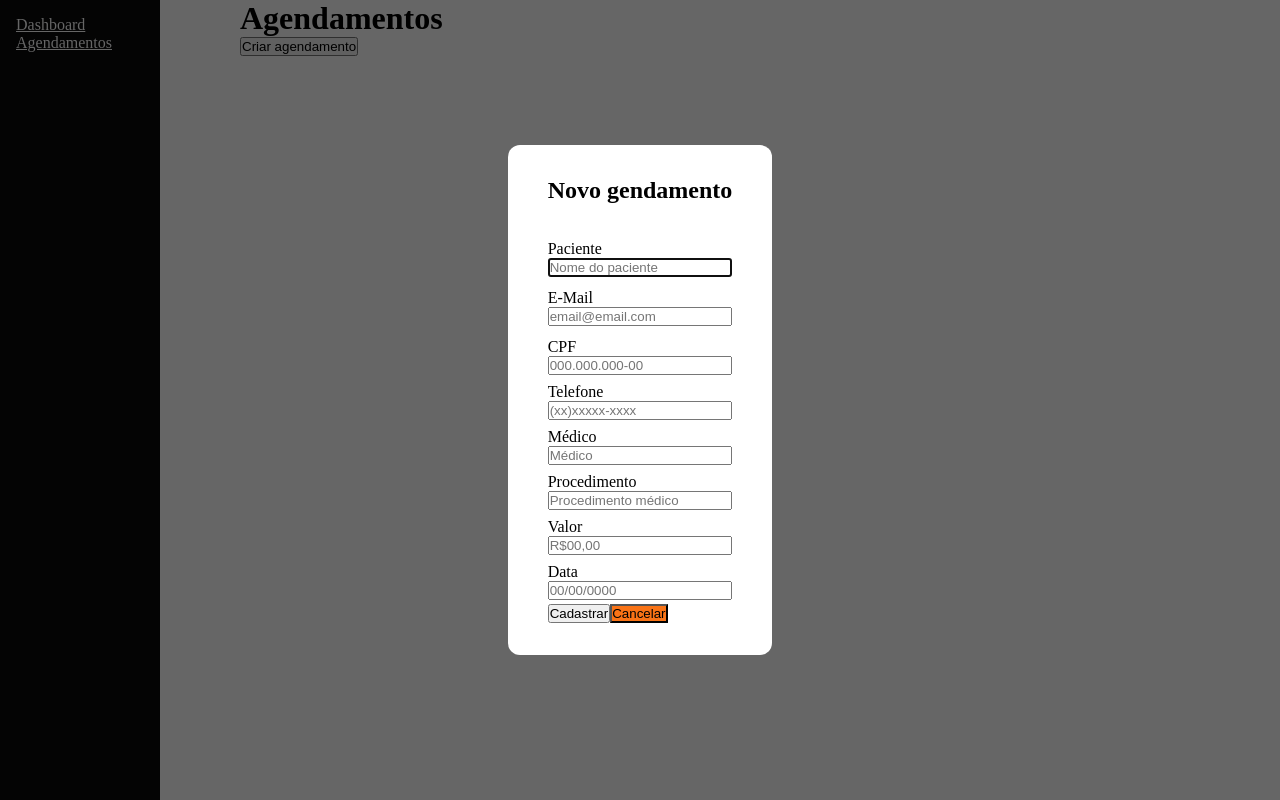
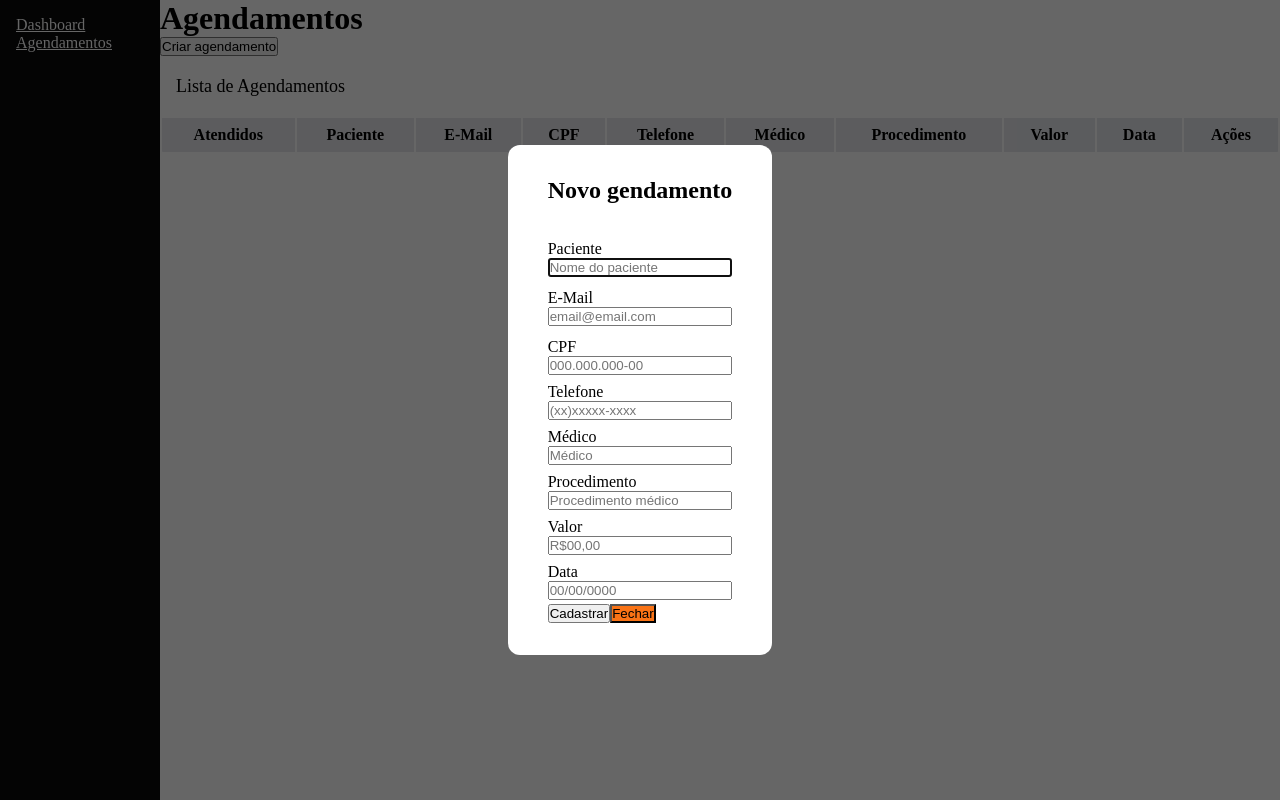
Before and after one commit to kelvinrevertis/projeto-agendamento, a React (Vite) app: page /agendamentos in a window 1280 px wide. Both pictures are taken after a click on the button "Criar agendamento". Built offline with nearby package versions, Linux system fonts and the light colour scheme.

Commit message:
Create tables saved by localstorage

```diff
--- a/src/components/Layout/styles.ts
+++ b/src/components/Layout/styles.ts
@@ -1,5 +1,5 @@
 import styled from 'styled-components';
 
 export const LayoutContainer = styled.div`
-margin-left: 15rem;
+margin-left: 10rem;
 `;
--- a/src/pages/Agendamentos/index.tsx
+++ b/src/pages/Agendamentos/index.tsx
@@ -1,24 +1,151 @@
-import { useState } from "react"
+import React, { FormEvent, useEffect, useState } from "react"
 import * as Dialog from '@radix-ui/react-dialog'
-import { Form } from "../../components/Form/form"
-
-//const [showModal, setShowModal] = useState(false)
+import type { Agendamento, FormValues } from './types'
 
 
 export const Agendamentos = () => {
+
+    const [agendamentos, setAgendamentos] = useState<Agendamento[]>([]);
+
+
+    const handleSubmit = (event: React.FormEvent<HTMLFormElement>) => {
+        event.preventDefault();
+        const form = event.target as unknown as FormValues;
+        const paciente = form.paciente.value;
+        const email = form.email.value;
+        const cpf = form.cpf.value;
+        const telefone = form.telefone.value;
+        const medico = form.medico.value;
+        const procedimento = form.procedimento.value;
+        const valor = form.valor.value;
+        const data = form.data.value;
+
+        let storedAgendamentos = JSON.parse(localStorage.getItem('agendamentos') || '[]');
+
+
+        storedAgendamentos.push({ paciente, email, cpf, telefone, medico, procedimento, valor, data });
+
+
+        localStorage.setItem('agendamentos', JSON.stringify(storedAgendamentos));
+
+        setAgendamentos([...storedAgendamentos]);
+        event.currentTarget.reset();
+    };
+
+    useEffect(() => {
+        const storedAgendamentos = JSON.parse(localStorage.getItem('agendamentos') || '[]');
+        setAgendamentos(storedAgendamentos);
+    }, []);
+
     return (
-
         <div>
             <h1>Agendamentos </h1>
             <Dialog.Root>
                 <Dialog.Trigger>
                     Criar agendamento
                 </Dialog.Trigger>
-                <Form />
+                <Dialog.Portal>
+                    <Dialog.Overlay className='bg-black/60 inset-0 fixed' />
+                    <Dialog.Content className="fixed top-0 left-0 bottom-0 right-0 h-screen w-screen flex items-center justify-center ">
+                        <div className="bg-white py-8 px-10 rounded-xl">
+                            <Dialog.Title>Novo gendamento</Dialog.Title>
+
+                            <form className="mt-8" onSubmit={handleSubmit}>
+
+                                <div className="flex flex-col py-1">
+                                    <label htmlFor="paciente">Paciente</label>
+                                    <input id="paciente" type="text" name="paciente" placeholder="Nome do paciente" />
+                                </div>
+
+                                <div className="flex flex-col py-2 ">
+                                    <label htmlFor="email">E-Mail</label>
+                                    <input id="email" type="text" name="email" placeholder="email@email.com" />
+                                </div>
+
+                                <div className="flex flex-col py-1">
+                                    <label htmlFor="cpf">CPF</label>
+                                    <input id="cpf" type="text" name="cpf" placeholder="000.000.000-00" />
+                                </div>
+
+                                <div className="flex flex-col py-1">
+                                    <label htmlFor="telefone">Telefone</label>
+                                    <input id="telefone" type="text" name="telefone" placeholder="(xx)xxxxx-xxxx" />
+                                </div>
+
+                                <div className="flex flex-col py-1">
+                                    <label htmlFor="medico">Médico</label>
+                                    <input id="medico" type="text" name="medico" placeholder="Médico" />
+                                </div>
+
+                                <div className="flex flex-col py-1">
+                                    <label htmlFor="procedimento">Procedimento</label>
+                                    <input id="procedimento" type="text" name="procedimento" placeholder="Procedimento médico" />
+                                </div>
+
+                                <div className="flex flex-col py-1">
+                                    <label htmlFor="valor">Valor</label>
+                                    <input id="valor" type="text" name="valor" placeholder="R$00,00" />
+                                </div>
+
+                                <div className="flex flex-col py-1">
+                                    <label htmlFor="data">Data</label>
+                                    <input id="data" type="text" name="data" placeholder="00/00/0000" />
+                                </div>
+
+                                <footer>
+                                    <button>Cadastrar</button>
+                                    <Dialog.Close className='bg-orange-500'>Fechar</Dialog.Close>
+                                </footer>
+                            </form>
+                        </div>
+                    </Dialog.Content>
+                </Dialog.Portal>
             </Dialog.Root>
+
+            <div className="bg-white rounded-lg overflow-hidden">
+                <h2 className="text-lg font-medium m-4">Lista de Agendamentos</h2>
+                <table className="table-auto w-full">
+                    <thead>
+                        <tr className="bg-gray-200">
+                            <th className="px-4 py-2">Atendidos</th>
+                            <th className="px-4 py-2">Paciente</th>
+                            <th className="px-4 py-2">E-Mail</th>
+                            <th className="px-4 py-2">CPF</th>
+                            <th className="px-4 py-2">Telefone</th>
+                            <th className="px-4 py-2">Médico</th>
+                            <th className="px-4 py-2">Procedimento</th>
+                            <th className="px-4 py-2">Valor</th>
+                            <th className="px-4 py-2">Data</th>
+                            <th className="px-4 py-2">Ações</th>
+                        </tr>
+                    </thead>
+                    <tbody>
+                        {agendamentos.map((agendamento, index) => (
+                            <tr key={index} className="hover:bg-gray-100">
+                                <td className="px-4 py-2">
+                                    <input type="checkbox" className="form-checkbox" />
+                                </td>
+                                <td className="px-4 py-2">{agendamento.paciente}</td>
+                                <td className="px-4 py-2">{agendamento.email}</td>
+                                <td className="px-4 py-2">{agendamento.cpf}</td>
+                                <td className="px-4 py-2">{agendamento.telefone}</td>
+                                <td className="px-4 py-2">{agendamento.medico}</td>
+                                <td className="px-4 py-2">{agendamento.procedimento}</td>
+                                <td className="px-4 py-2">{agendamento.valor}</td>
+                                <td className="px-4 py-2">{agendamento.data}</td>
+                                <td className="px-4 py-2">
+                                    <button className="bg-red-500 text-white px-2 py-1 rounded-sm hover:bg-red-600">Excluir</button>
+                                </td>
+                            </tr>
+                        ))}
+                    </tbody>
+                </table>
+            </div>
 
 
         </div>
 
+
     )
+
 }
--- /dev/null
+++ b/src/pages/Agendamentos/types.tsx
@@ -0,0 +1,25 @@
+export interface Agendamento {
+    paciente: string;
+    email: string;
+    cpf: string;
+    telefone: number;
+    medico: string;
+    procedimento: string;
+    valor: string;
+    data: string;
+}
+
+export interface HtmlInput<T>{
+    value: T
+}
+
+export interface FormValues {
+    paciente: HtmlInput<string>;
+    email: HtmlInput<string>;
+    cpf: HtmlInput<string>;
+    telefone: HtmlInput<number>;
+    medico: HtmlInput<string>;
+    procedimento: HtmlInput<string>;
+    valor: HtmlInput<string>;
+    data: HtmlInput<string>;
+}
```
